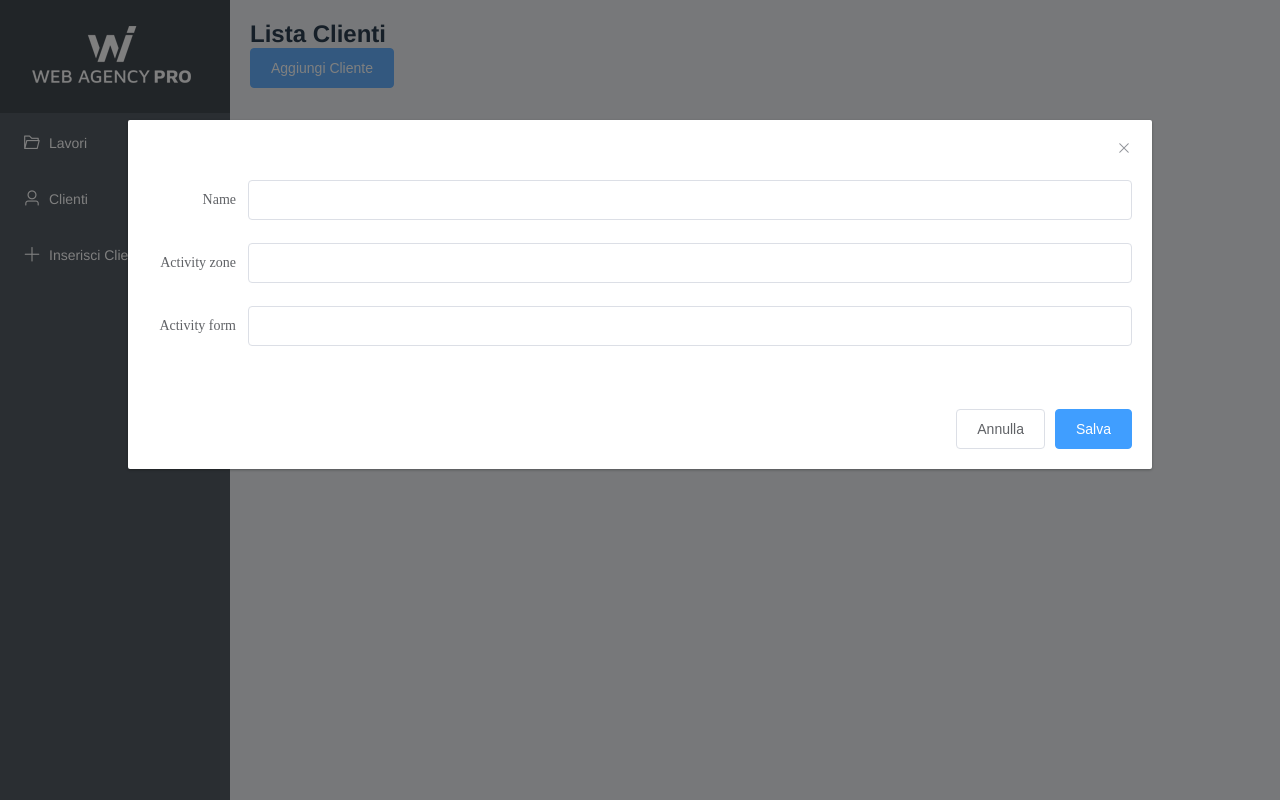
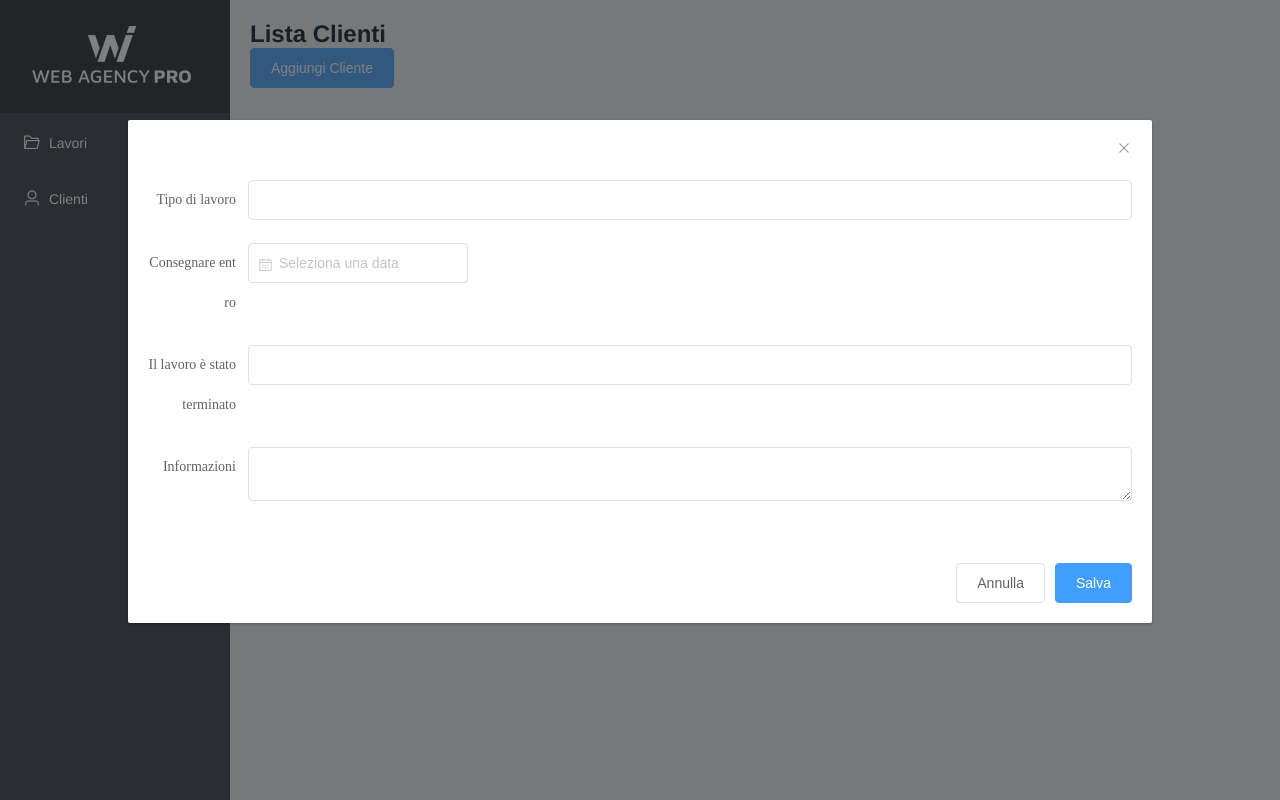
Before and after one commit to amedeopro/crm-front, a Vue app: page /clienti in a window 1280 px wide. Both pictures are taken after a click on the button "Aggiungi Cliente". Built offline with nearby package versions, Linux system fonts and the light colour scheme.

Commit message:
inserimento lavori

```diff
--- a/src/components/AsideMenu.vue
+++ b/src/components/AsideMenu.vue
@@ -21,10 +21,6 @@
             <el-menu-item index="2">
                 <i class="el-icon-user"></i>
                 <router-link to="/clienti"><span>Clienti</span></router-link>
-            </el-menu-item>
-            <el-menu-item index="3">
-                <i class="el-icon-plus"></i>
-                <router-link to="/inseriscicliente"><span>Inserisci Cliente</span></router-link>
             </el-menu-item>
         </el-menu>
     </el-aside>
--- a/src/components/InserisciCliente.vue
+++ /dev/null
@@ -1,15 +0,0 @@
-<template>
-
-        <div>
-                <h1>Inserisci Cliente</h1>
-        </div>
-
-</template>
-<script>
-    export default{
-        name: 'InserisciCliente'
-    }
-</script>
-<style scoped>
-
-</style>
--- a/src/components/ListaClienti.vue
+++ b/src/components/ListaClienti.vue
@@ -3,36 +3,60 @@
         <h1>Lista Clienti</h1>
         <el-button type="primary" @click="modalInserisciUtente = true">Aggiungi Cliente</el-button>
         <el-dialog :visible.sync="modalInserisciUtente" append-to-body width="80%">
-            <el-form  label-width="100px" >
-                <el-form-item label="Name">
-                    <el-input v-model="name"></el-input>
+            <el-form  label-width="100px" method="POST">
+                <el-form-item label="Tipo di lavoro">
+                    <el-input v-model="work_type"></el-input>
                 </el-form-item>
-                <el-form-item label="Activity zone">
-                    <el-input v-model="region"></el-input>
+                <el-form-item label="Consegnare entro">
+                    <el-date-picker v-model="dead_line" type="date" format="yyyy-MM-dd" value-format="yyyy-MM-dd" placeholder="Seleziona una data"></el-date-picker>
                 </el-form-item>
-                <el-form-item label="Activity form">
-                    <el-input v-model="type"></el-input>
+                <el-form-item label="Il lavoro è stato terminato">
+                    <el-input v-model="finished"></el-input>
+                </el-form-item>
+                <el-form-item label="Informazioni">
+                    <el-input v-model="information" type="textarea" :rows="2"></el-input>
                 </el-form-item>
             </el-form>
             <span slot="footer" class="dialog-footer">
                 <el-button @click="modalInserisciUtente = false">Annulla</el-button>
-                <el-button type="primary" @click="modalInserisciUtente = false">Salva</el-button>
+                <el-button type="primary" @click="inserisciLavoro()">Salva</el-button>
             </span>
         </el-dialog>
     </div>
 
 </template>
 <script>
+    import axios from "axios";
+
     export default{
         name: 'ListaClienti',
         data(){
             return{
-            name: null,
-            region: null,
-            type: null,
-            modalInserisciUtente: false
+                work_type: null,
+                dead_line: null,
+                finished: null,
+                information: null,
+                modalInserisciUtente: false,
+            }
+        },
+        methods: {
+            inserisciLavoro() {
+                axios
+                    .post('http://127.0.0.1:8000/api/works', {params:{
+                            work_type: this.work_type,
+                            dead_line: this.dead_line,
+                            finished: this.finished,
+                            information: this.information,
+                        }})
+                    .then(response => {
+                        this.modalInserisciUtente = false
+                        return response
+                    })
+                // .catch(error => {
+                //    console.log(error)
+                // })
+            }
         }
-            }
     }
 </script>
 <style scoped>
--- a/src/routes.js
+++ b/src/routes.js
@@ -2,7 +2,6 @@
 import Lavori from "./components/Lavori";
 import Dashboard from "./components/Dashboard";
 import ListaClienti from "./components/ListaClienti";
-import InserisciCliente from "./components/InserisciCliente";
 
 //Vue.use(VueRouter)
 
@@ -19,8 +18,5 @@ export const routes = [
             path: '/clienti',
             component: ListaClienti
         },
-        {
-            path: '/inserisciclienti',
-            component: InserisciCliente
-        }
+
 ]
```
